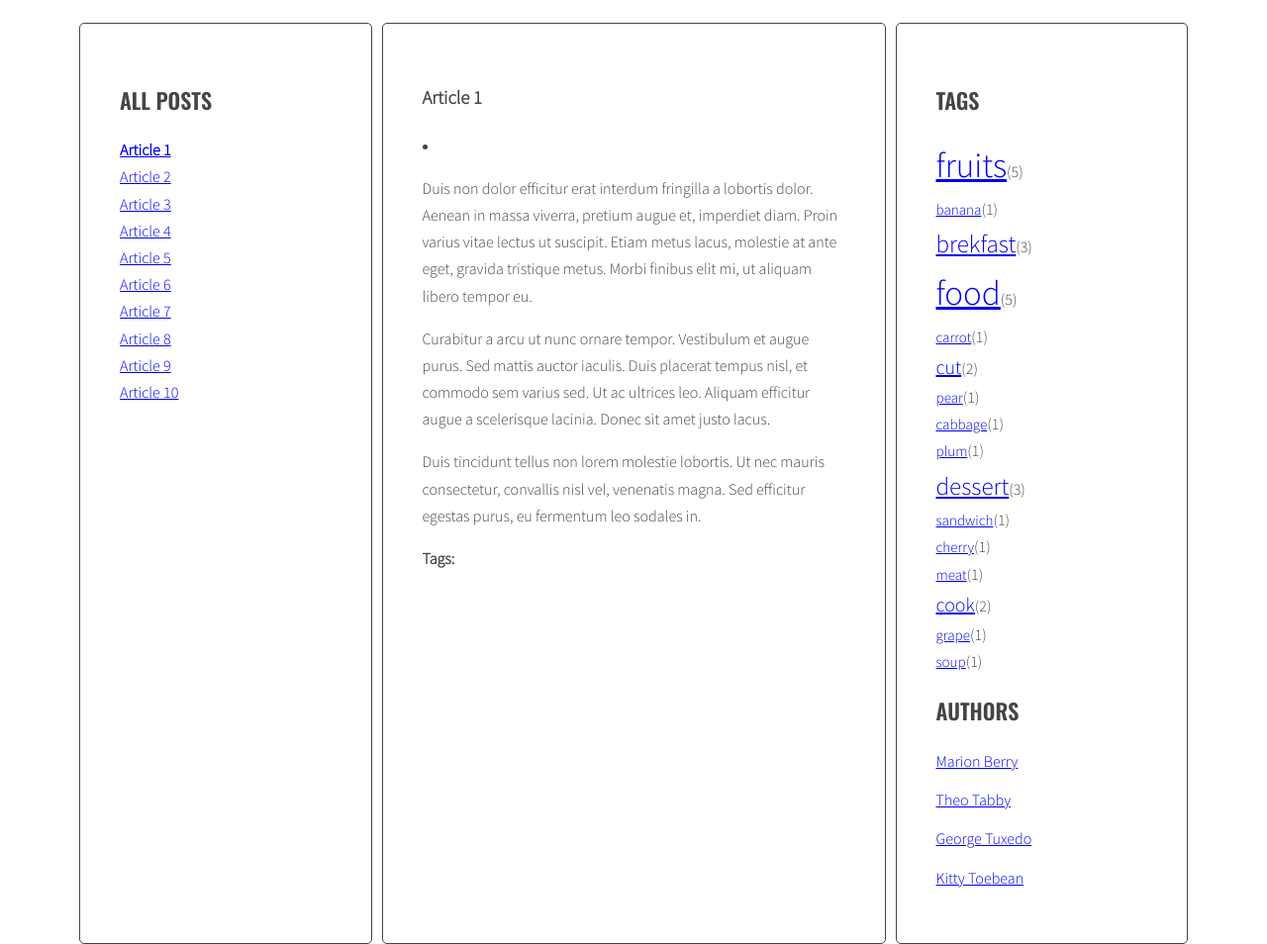
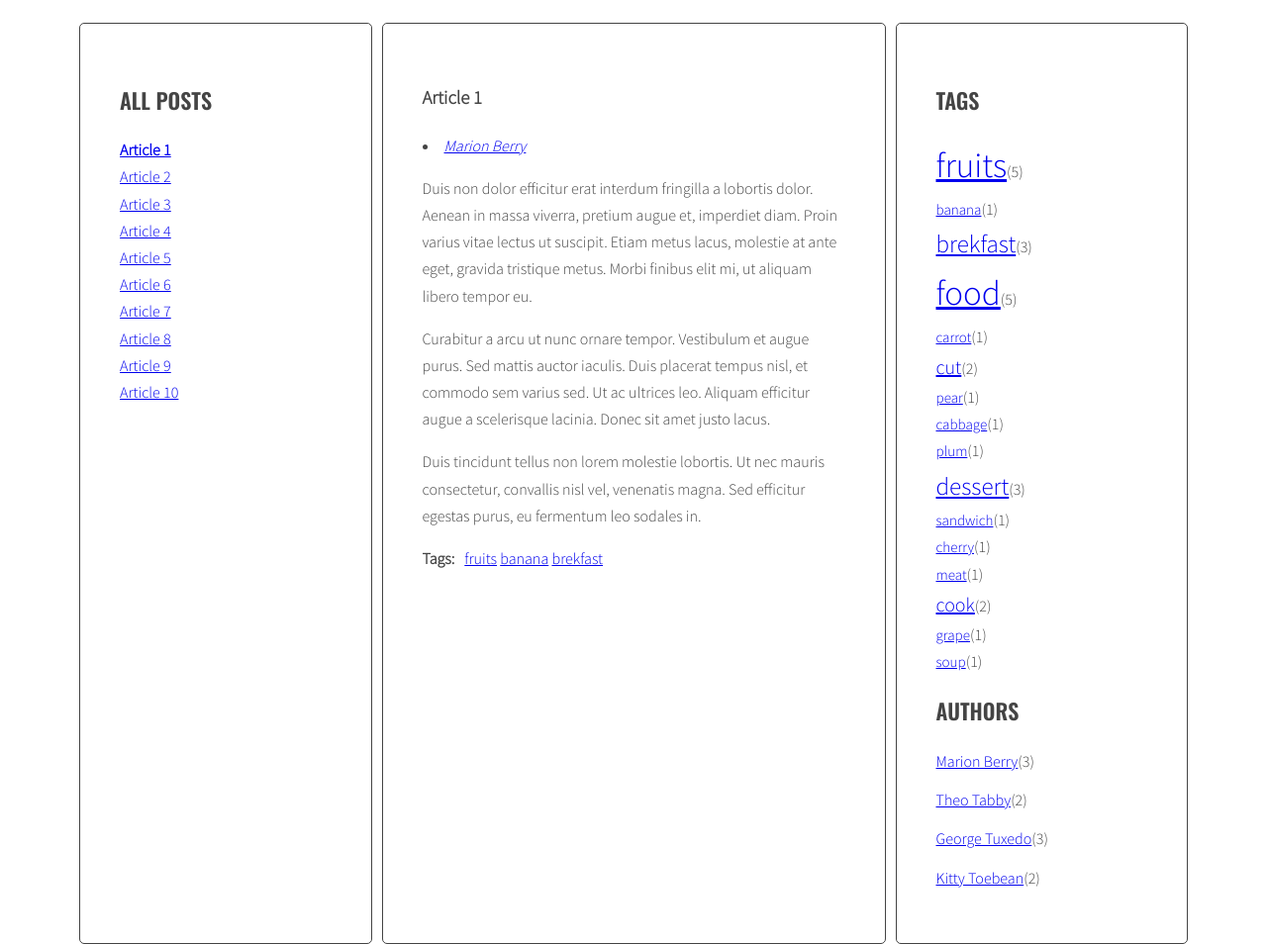
Before and after one commit to DagmaraTomasik/javascript-blog, a website: page index.html in a window 1280 px wide. Shown: the part 220-1174 px from the top of the page at 99% size. Drawn offline with nearby package versions, Linux system fonts and the light colour scheme.

Commit message:
Add authors liks

```diff
--- a/index.html
+++ b/index.html
@@ -204,7 +204,7 @@
 </script>
 <script id="template-author-cloud-link" type="text/x-handlebars-template">
   {{#each authors}}
-  <li><a class="{{ className }}" href="#author-{{ author }}">{{ author }}</a></li>
+  <li><a class="author-size-{{ className }}" href="#author-{{ author }}">{{ author }}</a>({{ count }})</li>
   {{/each}}
 </script>
 <script src="https://cdnjs.cloudflare.com/ajax/libs/handlebars.js/4.1.0/handlebars.min.js"></script>
--- a/js/script.js
+++ b/js/script.js
@@ -47,13 +47,13 @@
 
   const titleList = document.querySelector(optTitleListSelector);
 
-  titleList.innerHTML = '';
+  titleList.innerHTML = ' ';
 
   /* for each article */
 
   const articles = document.querySelectorAll(optArticleSelector + customSelector);
 
-  let html = '';
+  let html = ' ';
 
   for(let article of articles){
 
@@ -148,7 +148,7 @@
 
     /* make html variable with empty string */
 
-    let html = '';
+    let html = ' ';
 
     /* get tags from data-tags attribute */
 
@@ -164,7 +164,7 @@
 
       /* generate HTML of the link */
 
-      const linkHTMLData = {tag: tag};
+      const linkHTMLData = {tag: tag, title: tag};
       const linkHTML = templates.tagLink(linkHTMLData);
 
       /* add generated code to html variable */
@@ -175,7 +175,7 @@
 
       if(!allTags.hasOwnProperty(tag)){
 
-      /* [NEW] add tag to allTags object */
+        /* [NEW] add tag to allTags object */
 
         allTags[tag]=1;
       }else {
@@ -216,25 +216,15 @@
 
     tagList.innerHTML = templates.tagCloudLink(allTagsData);
 
-    console.log(allTagsData);
-
-    //const tags = tagList.querySelectorAll('li');
-
-    //for(let tag of tags) {
-      //tag.("click", function() { console.log(' TEST ') })
-    //}
-
     /* insert HTML of all the links into the tags wrapper */
 
     tagsWrapper.insertAdjacentHTML('beforeend', html);
 
     /* END LOOP: for every article: */
 
-    console.log(allTags);
-
   }
 
-  console.log("Zakonczylem generowanie tagów");
+  console.log('Zakonczylem generowanie tagów');
 
 }
 
@@ -316,6 +306,34 @@
 
 const optArticleAuthorSelector = '.post-author';
 const optAuthorsListSelector = '.authors';
+const optAuthorClassCount = 2;
+const optAuthorClassPrefix = 'author-size-';
+
+function calculateAuthorsParams(authors){
+
+  const params = {max: '0', min: '999999'};
+
+  for(let author in authors){
+    if(authors[author] > params.max){
+      params.max = authors[author];
+    }
+    else if(authors[author] < params.min){
+      params.min = authors[author];
+    }
+  }
+  return params;
+}
+
+function calculateAuthorsClass(count, params){
+
+  const normalizedCount = count - params.min;
+  const normalizedMax = params.max - params.min;
+  const percentage = normalizedCount / normalizedMax;
+  const classNumber = Math.floor( percentage * (optCloudClassCount - 1) + 1 );
+
+  return classNumber;
+
+}
 
 function generateAuthors(){
 
@@ -336,7 +354,7 @@
 
     /* make html variable with empty string */
 
-    let html = '';
+    let html = ' ';
 
     /* get author from data-authot attribute */
 
@@ -344,7 +362,7 @@
 
     /* generate HTML of the link */
 
-    const linkHTMLData = {articleAuthor: articleAuthor};
+    const linkHTMLData = {articleAuthor: articleAuthor, title: articleAuthor};
     const linkHTML = templates.authorLink(linkHTMLData);
 
     /* add generated code to html variable */
@@ -355,14 +373,17 @@
 
     if(!allAuthors.hasOwnProperty(articleAuthor)){
 
-    /* [NEW] add author to allAuthors object */
+      /* [NEW] add author to allAuthors object */
 
-      allAuthors[articleAuthor] = articleAuthor;
+      allAuthors[articleAuthor]=1;
+    }else {
+      allAuthors[articleAuthor]++;
     }
 
     /* [NEW] find list of authors in right column */
 
     const authorList = document.querySelector('.authors');
+    const authorsParams = calculateAuthorsParams(allAuthors);
 
     /* [NEW] create for all link HTML code */
 
@@ -376,6 +397,8 @@
 
       allAuthorsData.authors.push({
         author: author,
+        count: allAuthors[author],
+        className: calculateAuthorsClass(allAuthors[author], authorsParams)
       });
 
       /* [NEW] END LOOP: for each author in allAuthors */
@@ -393,7 +416,7 @@
 }
 generateAuthors();
 
-const optAuthorLinkSelector =  '.post-author a';
+const optAuthorLinkSelector =  '.post-author authors a';
 
 function authorClickHandler(event){
   event.preventDefault();
@@ -401,7 +424,7 @@
 
   /*get attribute 'href' from clickedElement*/
 
-  const href = clickedElement.getAttribute(href);
+  const href = clickedElement.getAttribute('href');
 
   const author = href.replace('#author-', '');
 
@@ -419,14 +442,14 @@
     authorLink.classList.add('active');
   }
 
-  generateAuthorsLinks('[data-author~="' + author + '"]');
+  generateTitleLinks('[data-author~="' + author + '"]');
 }
 
 function addClickListenersToAuthors(){
 
   /* find links to authors*/
 
-  const links = document.querySelectorAll(optAuthorLinkSelector);
+  const links = document.querySelectorAll(optAuthorsListSelector);
 
   /*start LOOP for all links*/
 
```
